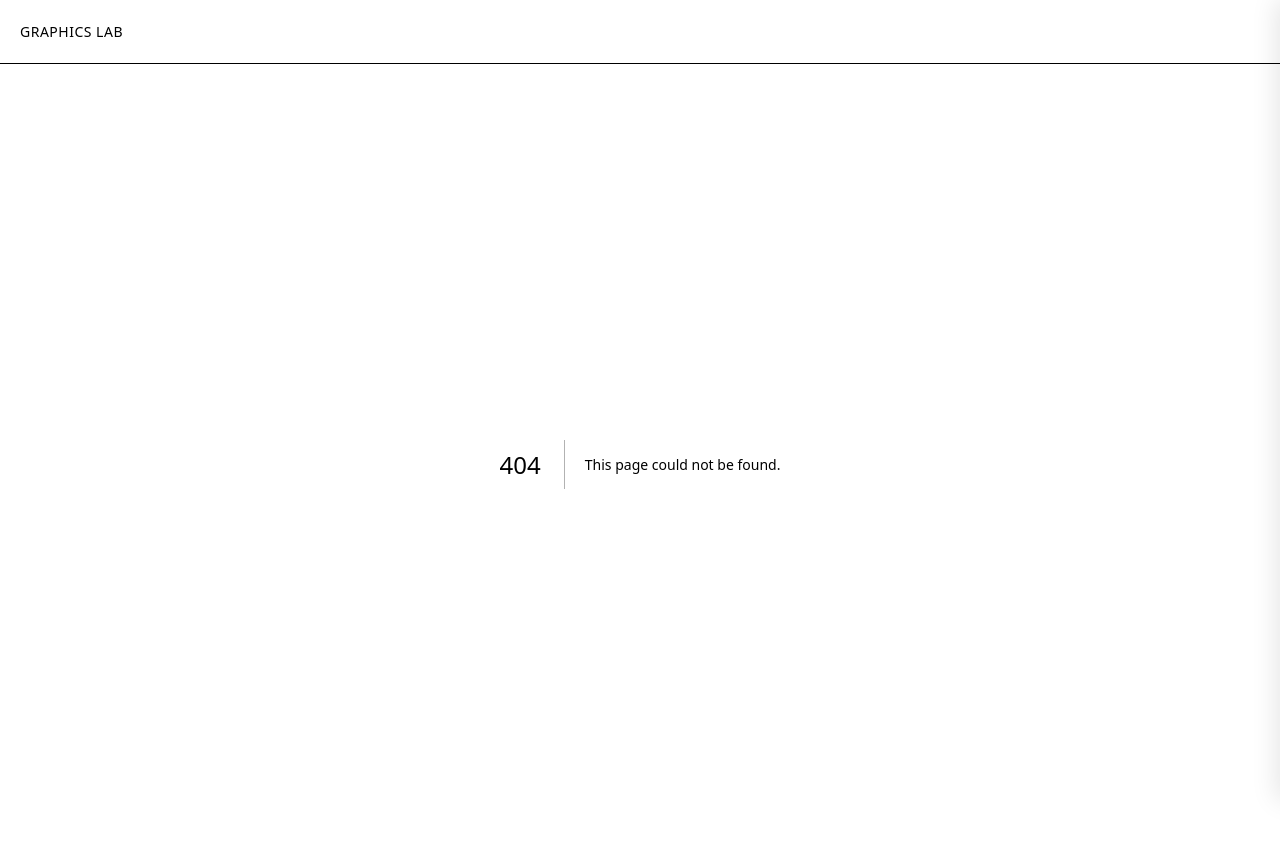
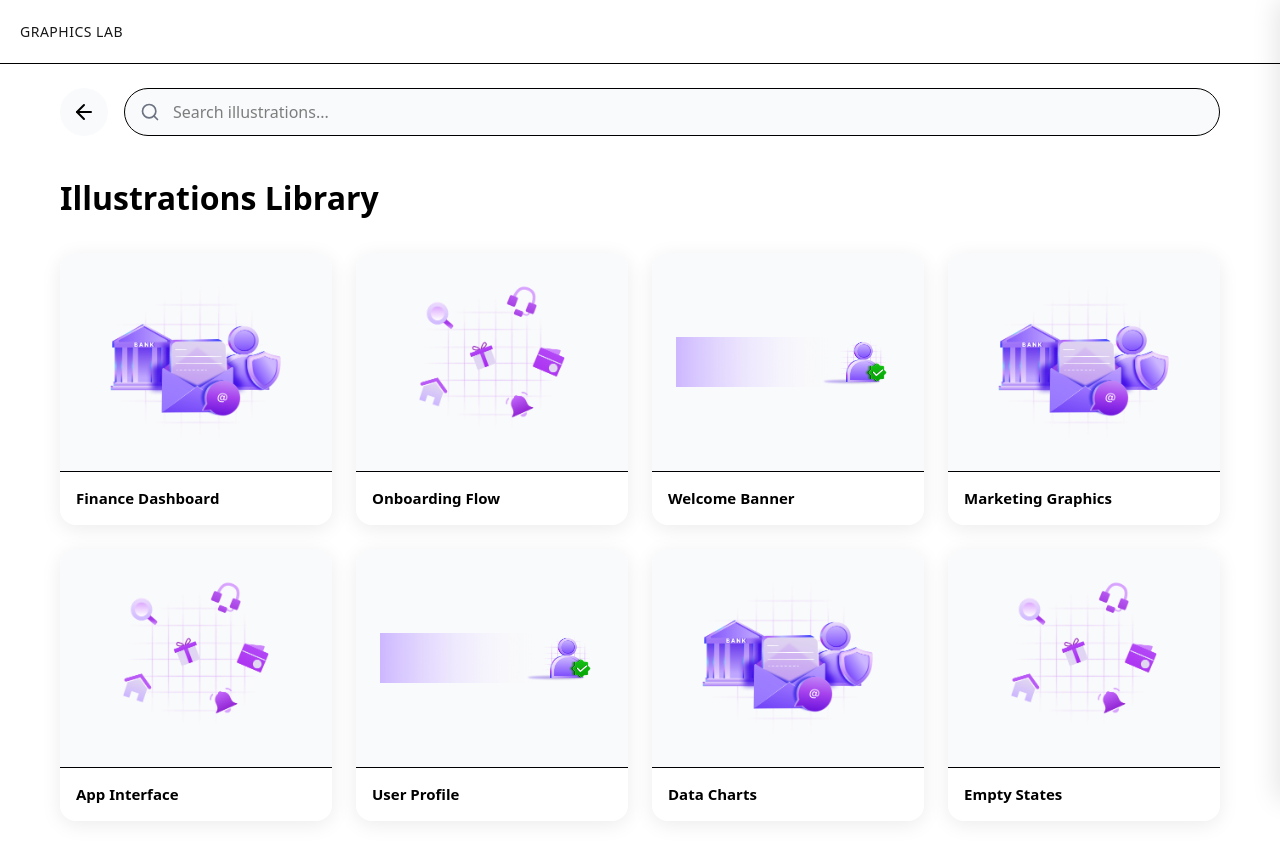
Before and after one commit to yamparalarahul27/illu-ic, a Next.js app: page /library/illustrations in a window 1280 px wide. Before the commit this address had no page. Shown: the top 842 px of the page. Built offline with nearby package versions, Linux system fonts and the light colour scheme.

Commit message:
feat: added functional illustrations library screen with search bar and grid layout

```diff
--- a/src/app/dashboard/page.tsx
+++ b/src/app/dashboard/page.tsx
@@ -3,6 +3,7 @@
 import { useSearchParams } from "next/navigation";
 import { Suspense, useEffect, useState } from "react";
 import Image from "next/image";
+import Link from "next/link";
 
 function DashboardContent() {
   const searchParams = useSearchParams();
@@ -83,12 +84,14 @@ function DashboardContent() {
       }}>
 
         {/* Left Card: Graphics */}
+        <Link href="/library/illustrations" style={{ textDecoration: 'none', display: 'flex', flexDirection: 'column' }}>
           <div style={{
             position: "relative",
             overflow: "hidden",
             borderRadius: "20px",
             padding: "40px",
             minHeight: "300px",
+            height: "100%",
             display: "flex",
             flexDirection: "column",
             justifyContent: "flex-end", // Text back to bottom
@@ -154,6 +157,7 @@ function DashboardContent() {
               </div>
             </h2>
           </div>
+        </Link>
 
         {/* Right Card: Icons */}
         <div style={{
--- a/src/app/globals.css
+++ b/src/app/globals.css
@@ -72,3 +72,13 @@ header .logo {
   text-transform: uppercase;
   letter-spacing: 0.5px;
 }
+
+/* Illustrations Library Custom Components */
+.back-btn:hover {
+  background-color: var(--input-hover) !important;
+}
+
+.search-input:focus {
+  border-color: #7c3aed !important;
+  box-shadow: 0 0 0 3px rgba(124, 58, 237, 0.1) !important;
+}
--- /dev/null
+++ b/src/app/library/illustrations/page.tsx
@@ -0,0 +1,198 @@
+"use client";
+
+import { useState } from "react";
+import Image from "next/image";
+import Link from "next/link";
+
+// Mock data for illustrations to populate the grid
+const ILLUSTRATIONS = [
+  { id: 1, name: "Finance Dashboard", image: "/ill_graphic_card_design.png" },
+  { id: 2, name: "Onboarding Flow", image: "/ill_icons_card_design.png" },
+  { id: 3, name: "Welcome Banner", image: "/ill_welcome_banner.png" },
+  { id: 4, name: "Marketing Graphics", image: "/ill_graphic_card_design.png" },
+  { id: 5, name: "App Interface", image: "/ill_icons_card_design.png" },
+  { id: 6, name: "User Profile", image: "/ill_welcome_banner.png" },
+  { id: 7, name: "Data Charts", image: "/ill_graphic_card_design.png" },
+  { id: 8, name: "Empty States", image: "/ill_icons_card_design.png" },
+];
+
+export default function IllustrationsLibrary() {
+  const [searchQuery, setSearchQuery] = useState("");
+
+  const filteredIllustrations = ILLUSTRATIONS.filter((item) =>
+    item.name.toLowerCase().includes(searchQuery.toLowerCase())
+  );
+
+  return (
+    <main style={{ flex: 1, display: "flex", flexDirection: "column", width: "100%", maxWidth: "1200px", margin: "0 auto", padding: "0 20px 40px" }}>
+
+      {/* Search Bar Row (Sticky) */}
+      <div style={{
+        position: "sticky",
+        top: "60px", // Just below the navbar
+        zIndex: 1000,
+        backgroundColor: "var(--background)",
+        padding: "24px 0",
+        display: "flex",
+        alignItems: "center",
+        gap: "16px"
+      }}>
+        {/* Back Link */}
+        <Link
+          href="/dashboard"
+          style={{
+            display: "flex",
+            alignItems: "center",
+            justifyContent: "center",
+            width: "48px",
+            height: "48px",
+            borderRadius: "50%",
+            backgroundColor: "var(--input-bg)",
+            color: "var(--text-primary)",
+            textDecoration: "none",
+            transition: "background-color 0.2s ease"
+          }}
+          className="back-btn"
+        >
+          <svg width="24" height="24" viewBox="0 0 24 24" fill="none" stroke="currentColor" strokeWidth="2" strokeLinecap="round" strokeLinejoin="round">
+            <line x1="19" y1="12" x2="5" y2="12"></line>
+            <polyline points="12 19 5 12 12 5"></polyline>
+          </svg>
+        </Link>
+
+        {/* Search Input Container */}
+        <div style={{
+          position: "relative",
+          flex: 1,
+          height: "48px",
+        }}>
+          <div style={{
+            position: "absolute",
+            left: "16px",
+            top: "50%",
+            transform: "translateY(-50%)",
+            color: "var(--text-secondary)",
+            pointerEvents: "none"
+          }}>
+            <svg width="20" height="20" viewBox="0 0 24 24" fill="none" stroke="currentColor" strokeWidth="2" strokeLinecap="round" strokeLinejoin="round">
+              <circle cx="11" cy="11" r="8"></circle>
+              <line x1="21" y1="21" x2="16.65" y2="16.65"></line>
+            </svg>
+          </div>
+          <input
+            type="text"
+            placeholder="Search illustrations..."
+            value={searchQuery}
+            onChange={(e) => setSearchQuery(e.target.value)}
+            style={{
+              width: "100%",
+              height: "100%",
+              padding: "0 16px 0 48px",
+              borderRadius: "24px",
+              border: "1px solid var(--border-color)",
+              backgroundColor: "var(--input-bg)",
+              color: "var(--text-primary)",
+              fontSize: "16px",
+              outline: "none",
+              transition: "border-color 0.2s ease, box-shadow 0.2s ease",
+            }}
+            className="search-input"
+          />
+        </div>
+      </div>
+
+      {/* Title */}
+      <h1 style={{ fontSize: "32px", fontWeight: 700, margin: "16px 0 32px", color: "var(--text-primary)" }}>
+        Illustrations Library
+      </h1>
+
+      {/* Grid Layout for Square Cards */}
+      <div style={{
+        display: "grid",
+        gridTemplateColumns: "repeat(auto-fill, minmax(240px, 1fr))",
+        gap: "24px"
+      }}>
+        {filteredIllustrations.length > 0 ? (
+          filteredIllustrations.map((illustration) => (
+            <div
+              key={illustration.id}
+              style={{
+                position: "relative",
+                aspectRatio: "1 / 1",
+                borderRadius: "16px",
+                backgroundColor: "var(--card-bg)",
+                overflow: "hidden",
+                boxShadow: "0 4px 20px rgba(0,0,0,0.08)",
+                transition: "transform 0.3s ease, box-shadow 0.3s ease",
+                cursor: "pointer",
+                display: "flex",
+                flexDirection: "column"
+              }}
+              className="illustration-card"
+            >
+              {/* Image Container (Takes up most of the card) */}
+              <div style={{
+                position: "relative",
+                flex: 1,
+                backgroundColor: "var(--input-bg)",
+                display: "flex",
+                alignItems: "center",
+                justifyContent: "center",
+                overflow: "hidden"
+              }}>
+                <Image
+                  src={illustration.image}
+                  alt={illustration.name}
+                  fill
+                  style={{ objectFit: "contain", padding: "24px", transition: "transform 0.3s ease" }}
+                  className="illustration-img"
+                />
+              </div>
+
+              {/* Title Section (Fixed at bottom) */}
+              <div style={{
+                padding: "16px",
+                backgroundColor: "var(--card-bg)",
+                borderTop: "1px solid var(--border-color)"
+              }}>
+                <h3 style={{
+                  margin: 0,
+                  fontSize: "15px",
+                  fontWeight: 600,
+                  color: "var(--text-primary)",
+                  whiteSpace: "nowrap",
+                  overflow: "hidden",
+                  textOverflow: "ellipsis"
+                }}>
+                  {illustration.name}
+                </h3>
+              </div>
+            </div>
+          ))
+        ) : (
+          <div style={{ gridColumn: "1 / -1", textAlign: "center", padding: "64px 0", color: "var(--text-secondary)" }}>
+            <p style={{ fontSize: "18px", fontWeight: 500 }}>No illustrations found.</p>
+            <p style={{ marginTop: "8px" }}>Try adjusting your search query.</p>
+          </div>
+        )}
+      </div>
+
+      {/* Embedded Styles for hover effects */}
+      <style dangerouslySetInnerHTML={{__html: `
+        .illustration-card:hover {
+          transform: translateY(-6px);
+          box-shadow: 0 12px 24px rgba(0,0,0,0.12) !important;
+        }
+        .illustration-card:hover .illustration-img {
+          transform: scale(1.05);
+        }
+
+        @media (min-width: 768px) {
+          main > div:first-of-type {
+            top: 64px; /* Adjust for taller header on larger screens */
+          }
+        }
+      `}} />
+    </main>
+  );
+}
```
Lines whose indentation alone changed are shown as unchanged.
